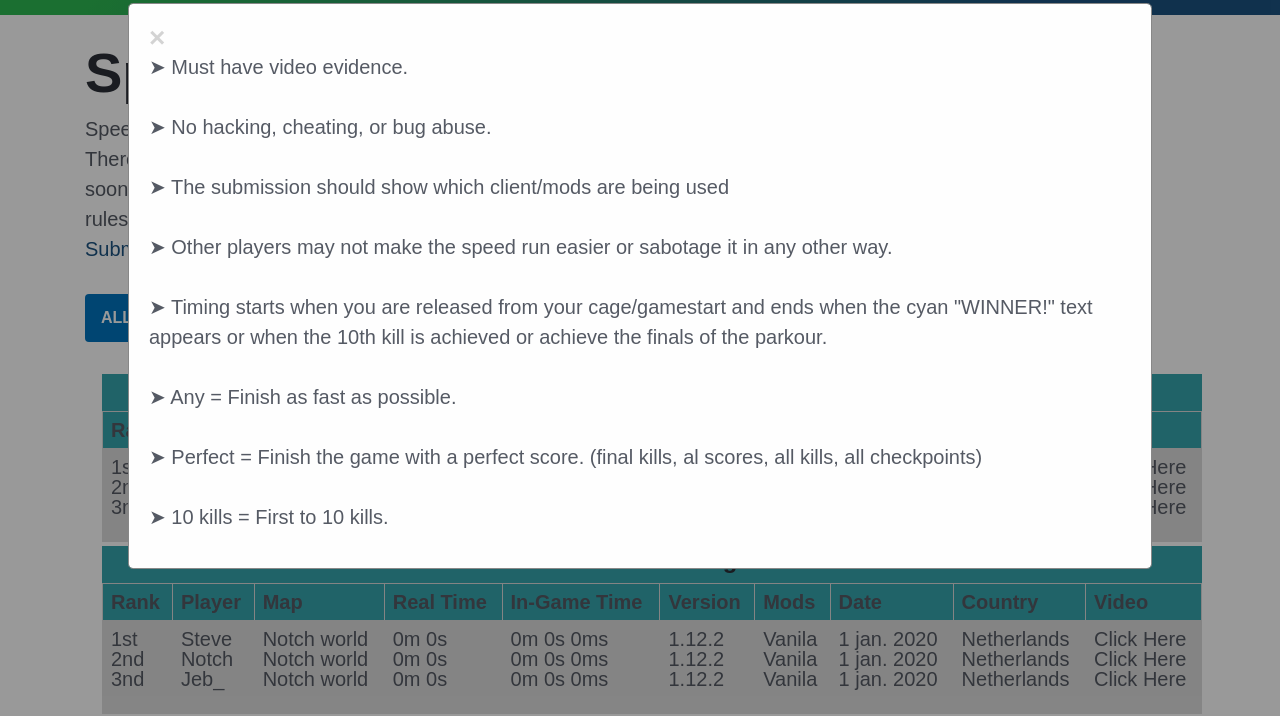
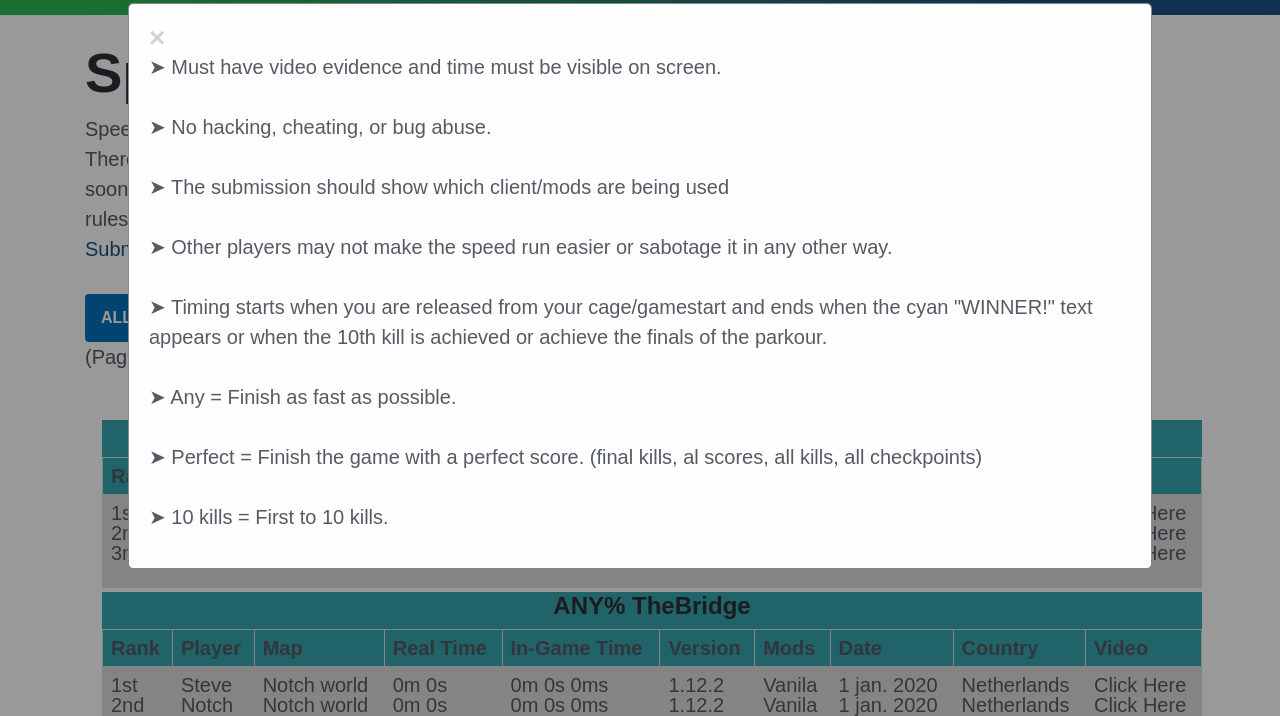
Before and after one commit to DuckMC/Speedruns, a plain HTML site: page index.html in a window 1280 px wide. Both pictures are taken after a click on the button "View Rules". Shown: the part 67-783 px from the top of the page. Drawn offline with nearby package versions, Linux system fonts and the light colour scheme.

Commit message:
Update index.html

```diff
--- a/index.html
+++ b/index.html
@@ -177,7 +177,7 @@ border: 1px solid #fff;
             <div class="row justify-content-left text-left">
                 <div class="col-md-9 col-lg-8 col-xl-7">
                     <h3 class="display-4 font-weight-700">SpeedRun</h3>
-                    <div class="lead mb-5">Speed running aims to complete the game as quickly as possible. There are 3 categories and several games that you have to finish as soon as possible. In the menu below you can see the current records, rules and how you can submit your record!<br><A HREF="mailto:DuckMCSpeedrun@gmail.com?SUBJECT=Speedrun Aplication">Submit your Speedrun!</A>
+                    <div class="lead mb-5">Speed running aims to complete the game as quickly as possible. There are 3 categories and several games that you have to finish as soon as possible. In the menu below you can see the current records, rules and how you can submit your record!<br><A HREF="mailto:DuckMCSpeedrun@gmail.com?SUBJECT=Speedrun Application">Submit your Speedrun!</A>
                     <br>
 <style>
 .filterDiv {
@@ -267,7 +267,7 @@ body {font-family: Arial, Helvetica, sans-serif;}
   <button class="btn" onclick="filterSelection('ANY')"> ANY%</button>
   <button class="btn" onclick="filterSelection('PERFECT')"> PERFECT%</button>
   <button class="btn" onclick="filterSelection('10KILLS')"> 10KILLS</button>
-<button id="myBtn">View Rules</button>
+<button id="myBtn">View Rules</button><p>(Page may not be available on some devices)</p>
 
 <!-- The Modal -->
 <div id="myModal" class="modal">
@@ -276,7 +276,7 @@ body {font-family: Arial, Helvetica, sans-serif;}
   <div class="modal-content">
     <span class="close">&times;</span>
     <p>
-➤ Must have video evidence.
+➤ Must have video evidence and time must be visible on screen.
 <br><br>
 ➤ No hacking, cheating, or bug abuse.
 <br><br>
```
